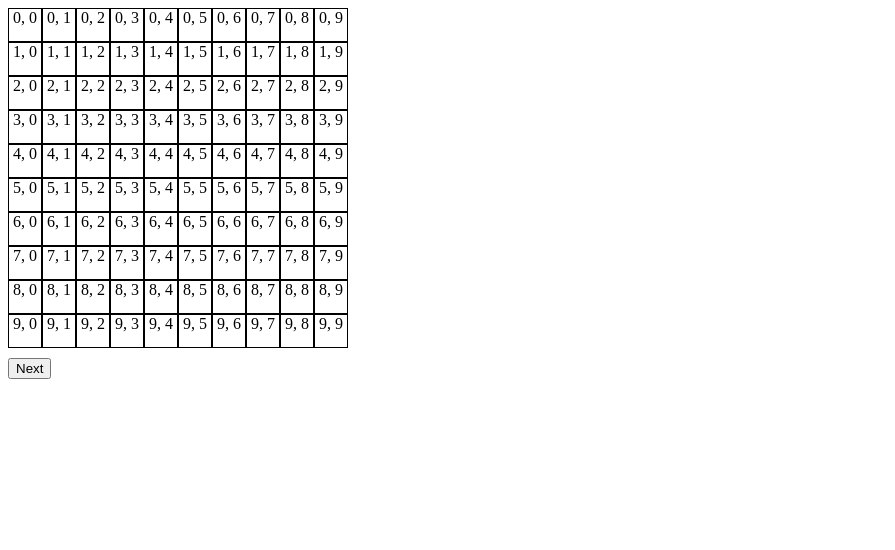
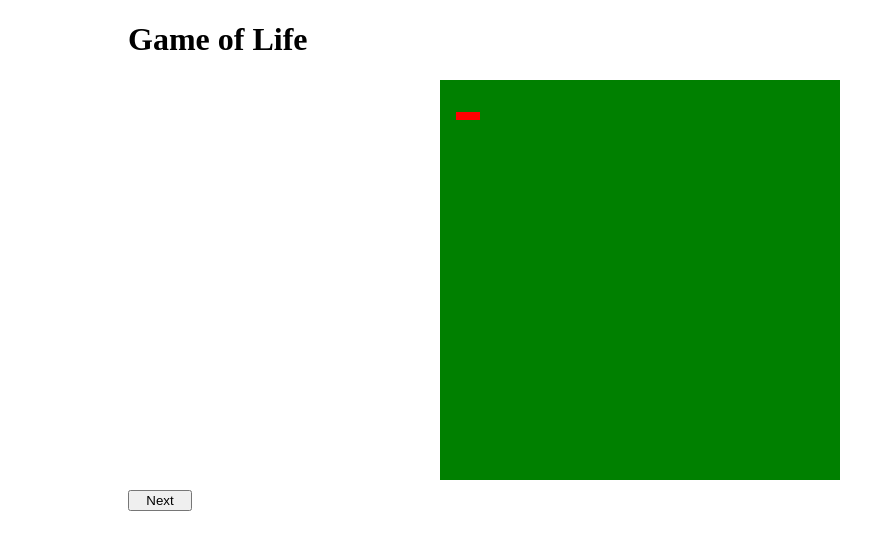
Before and after one commit to RhydianJenkins/game_of_life, a Vue app: page / in a window 1280 px wide. Shown: the top 550 px of the page, without its empty margins (0-895 px from the left). Built offline with nearby package versions, Linux system fonts and the light colour scheme.

Commit message:
Unoptimised and bare bones version working

```diff
--- a/src/App.vue
+++ b/src/App.vue
@@ -1,7 +1,7 @@
 <template>
   <div id="app">
     <GameOfLife
-      :size="10"
+      :size="50"
     />
   </div>
 </template>
--- /dev/null
+++ b/src/assets/states.js
@@ -0,0 +1,3 @@
+const STATE = { DEAD: 'D', ALIVE: 'A' }
+
+export default STATE;
--- a/src/components/Cell.vue
+++ b/src/components/Cell.vue
@@ -1,38 +1,123 @@
 <template>
     <div class="game-of-life__cell">
-    {{ `${data.x}, ${data.y}` }}
+        <div :class="cellStateClass"/>
     </div>
 </template>
 
 <script>
+import Vue from 'vue'
+import STATE from '../assets/states.js';
+import { bus } from '../main.js'
+
 export default {
     name: 'Cell',
     props: {
+        grid: {
+            type: Array,
+            required: true
+        },
         data: {
             type: Object,
             required: true
+        }
     },
-    neighbours: {
-      type: Object,
-      required: true
+    data() {
+        return {
+            STATE
+        };
+    },
+    methods: {
+        /**
+         * 1. Any live cell with fewer than two live neighbours dies, as if by underpopulation.
+         * 2. Any live cell with two or three live neighbours lives on to the next generation.
+         * 3. Any live cell with more than three live neighbours dies, as if by overpopulation.
+         * 4. Any dead cell with exactly three live neighbours becomes a live cell, as if by reproduction.
+         */
+        calculateNextState() {
+            const n = this.numAliveNeighbours;
+
+            if (this.data.state === STATE.ALIVE && n < 2) {
+                Vue.set(this.data, 'nextState', STATE.DEAD);
+                return;
             }
+
+            if (this.data.state === STATE.ALIVE && (n === 2 || n === 3)) {
+                Vue.set(this.data, 'nextState', STATE.ALIVE);
+                return;
+            }
+
+            if (this.data.state === STATE.ALIVE && n > 3) {
+                Vue.set(this.data, 'nextState', STATE.DEAD);
+                return;
+            }
+
+            if (this.data.state === STATE.DEAD && n === 3) {
+                Vue.set(this.data, 'nextState', STATE.ALIVE);
+                return;
+            }
+
+            Vue.set(this.data, 'nextState', this.data.state);
+        },
+        update() {
+            Vue.set(this.data, 'state', this.data.nextState);
+        },
+        getCell(x, y) {
+            const xWrapped = (x % this.gridSize + this.gridSize) % this.gridSize
+            const yWrapped = (y % this.gridSize + this.gridSize) % this.gridSize
+            return this.grid[xWrapped][yWrapped];
+        }
+    },
+    computed: {
+        neighbours() {
+            return {
+                NW: this.getCell(this.data.x - 1, this.data.y - 1),
+                N: this.getCell(this.data.x, this.data.y - 1),
+                NE: this.getCell(this.data.x + 1, this.data.y - 1),
+                E: this.getCell(this.data.x + 1, this.data.y),
+                SE: this.getCell(this.data.x + 1, this.data.y + 1),
+                S: this.getCell(this.data.x, this.data.y + 1),
+                SW: this.getCell(this.data.x - 1, this.data.y + 1),
+                W: this.getCell(this.data.x - 1, this.data.y)
+            };
+        },
+        numAliveNeighbours() {
+            return Object.values(this.neighbours).filter(neighbour => neighbour.state === STATE.ALIVE).length;
+        },
+        gridSize() {
+            return this.grid.length;
+        },
+        currentState() {
+            return this.data.state;
+        },
+        cellStateClass() {
+            return this.data.state === STATE.ALIVE ? 'game-of-life__cell--alive' : 'game-of-life__cell--dead';
+        }
+    },
+    created() {
+        bus.$on('calculateNextState', () => this.calculateNextState());
+        bus.$on('update', () => this.update());
     }
 }
 </script>
 
 <style scoped>
 .game-of-life__cell {
-    border: 1px solid;
-    width: 32px;
-    height: 32px;
+    border: 1px black;
+    border-width: thin;
+    width: 8px;
+    height: 8px;
     text-align: center;
-
-    .alive {
-        background-color: white;
 }
 
-    .dead {
-        background-color: black;
+.game-of-life__cell--alive {
+    width: 100%;
+    height: 100%;
+    background-color: red;
 }
+
+.game-of-life__cell--dead {
+    width: 100%;
+    height: 100%;
+    background-color: green;
 }
 </style>
--- a/src/components/GameOfLife.vue
+++ b/src/components/GameOfLife.vue
@@ -1,10 +1,11 @@
 <template>
   <div class="game-of-life">
+    <h1>Game of Life</h1>
     <div class="game-of-life__grid" v-for="(row, rowIndex) in grid" :key="rowIndex">
       <div v-for="(cell, colIndex) in row" :key="colIndex">
         <Cell
+          :grid="grid"
           :data="cell"
-          :neighbours="getCellNeighbours(rowIndex)"
         />
       </div>
     </div>
@@ -13,7 +14,9 @@
 </template>
 
 <script>
+import { bus } from '../main.js'
 import Cell from './Cell.vue'
+import STATE from '../assets/states.js';
 
 export default {
   name: 'GameOfLife',
@@ -28,48 +31,55 @@ export default {
   },
   data() {
     return {
-      grid: []
+      grid: [],
+      STATE
     };
   },
   methods: {
-    getCell(x, y) {
-      const xWrapped = Math.abs(x % this.size);
-      const yWrapped = Math.abs(y % this.size);
-      return this.grid[xWrapped][yWrapped];
+    iterate() {
+      bus.$emit('calculateNextState');
+      bus.$emit('update');
     },
-    getCellNeighbours(x, y) {
-      return {
-        NW: this.getCell(--x, --y),
-        N: this.getCell(x, --y),
-        NE: this.getCell(++x, --y),
-        E: this.getCell(++x, y),
-        SE: this.getCell(++x, ++y),
-        S: this.getCell(x, ++y),
-        SW: this.getCell(--x, ++y),
-        W: this.getCell(--x, y)
-      };
-    },
-    iterate() {
-      console.log('iterate!');
+    buildGrid(size) {
+      for (let x = 0; x < size; x++) {
+        this.grid.push([])
+        for (let y = 0; y < size; y++) {
+          const cell = { x: x, y: y };
+          // cell['initialState'] = y % 2 === 0 ? this.STATE.ALIVE : this.STATE.DEAD;
+          cell['initialState'] = this.STATE.DEAD;
+          cell['state'] = cell['initialState'];
+          this.grid[x].push(cell)
+        }
+      }
+
+      // add alive cells
+      this.grid[4][2].state = this.STATE.ALIVE;
+      this.grid[4][2].initialState = this.STATE.ALIVE;
+      this.grid[4][3].state = this.STATE.ALIVE;
+      this.grid[4][3].initialState = this.STATE.ALIVE;
+      this.grid[4][4].state = this.STATE.ALIVE;
+      this.grid[4][4].initialState = this.STATE.ALIVE;
     }
   },
   created() {
-    for (let x = 0; x < this.size; x++) {
-      this.grid.push([])
-      for (let y = 0; y < this.size; y++) {
-        this.grid[x].push({ x: x, y: y })
-      }
-    }
+    this.buildGrid(this.size);
   }
 }
 </script>
 
 <style scoped>
+.game-of-life {
+  width: 80vw;
+  margin: 0 auto;
+}
+
 .game-of-life__grid {
+  justify-content: center;
   display: flex;
 }
 
 .game-of-life__button {
   margin-top: 10px;
+  width: 64px;
 }
 </style>
--- a/src/main.js
+++ b/src/main.js
@@ -3,6 +3,8 @@ import App from './App.vue'
 
 Vue.config.productionTip = false
 
+export const bus = new Vue()
+
 new Vue({
   render: h => h(App),
 }).$mount('#app')
```
Also changed, not shown: 1 other file (tests, documents, lock files or other folders). Lines whose indentation alone changed are shown as unchanged.
